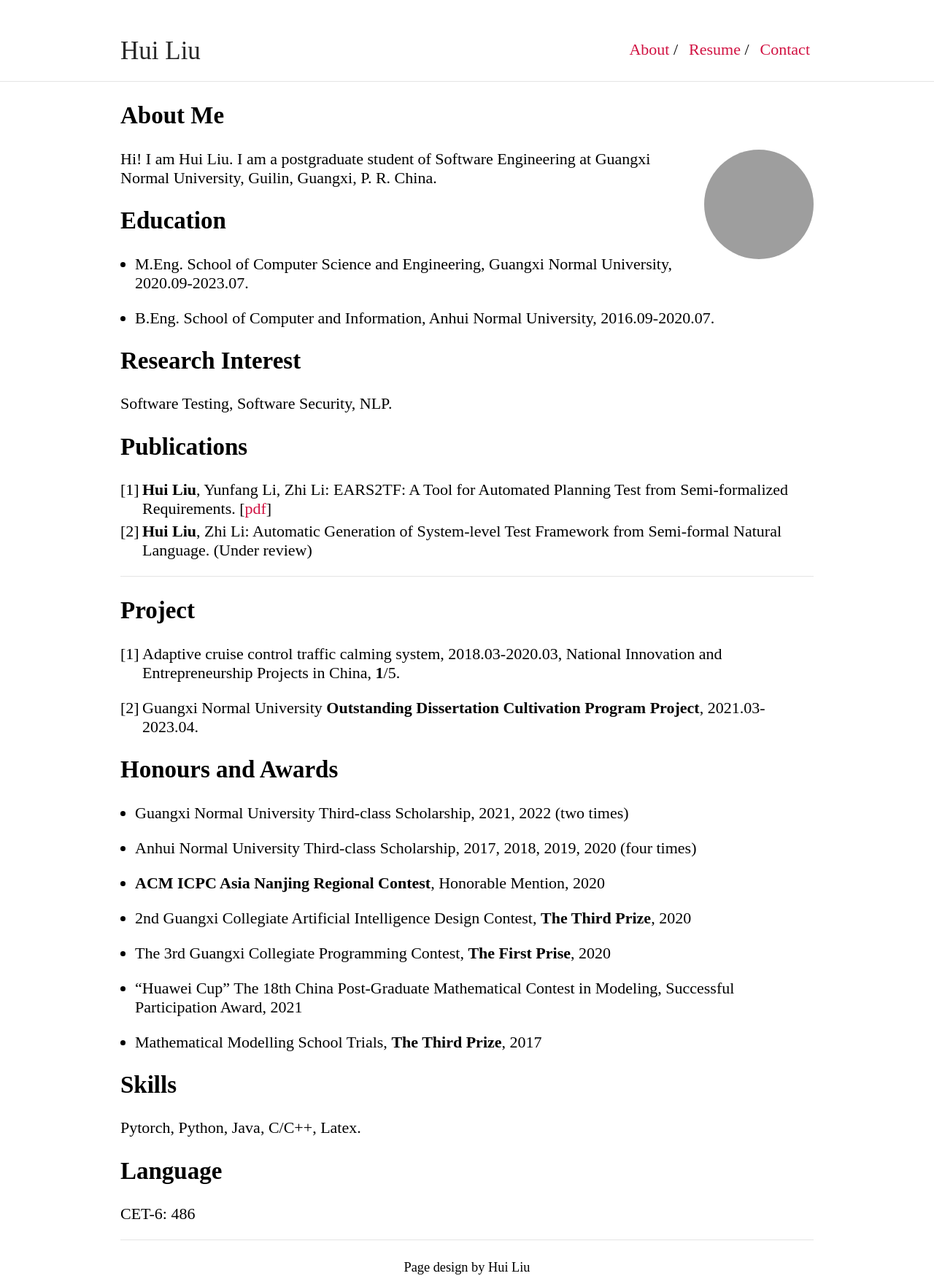
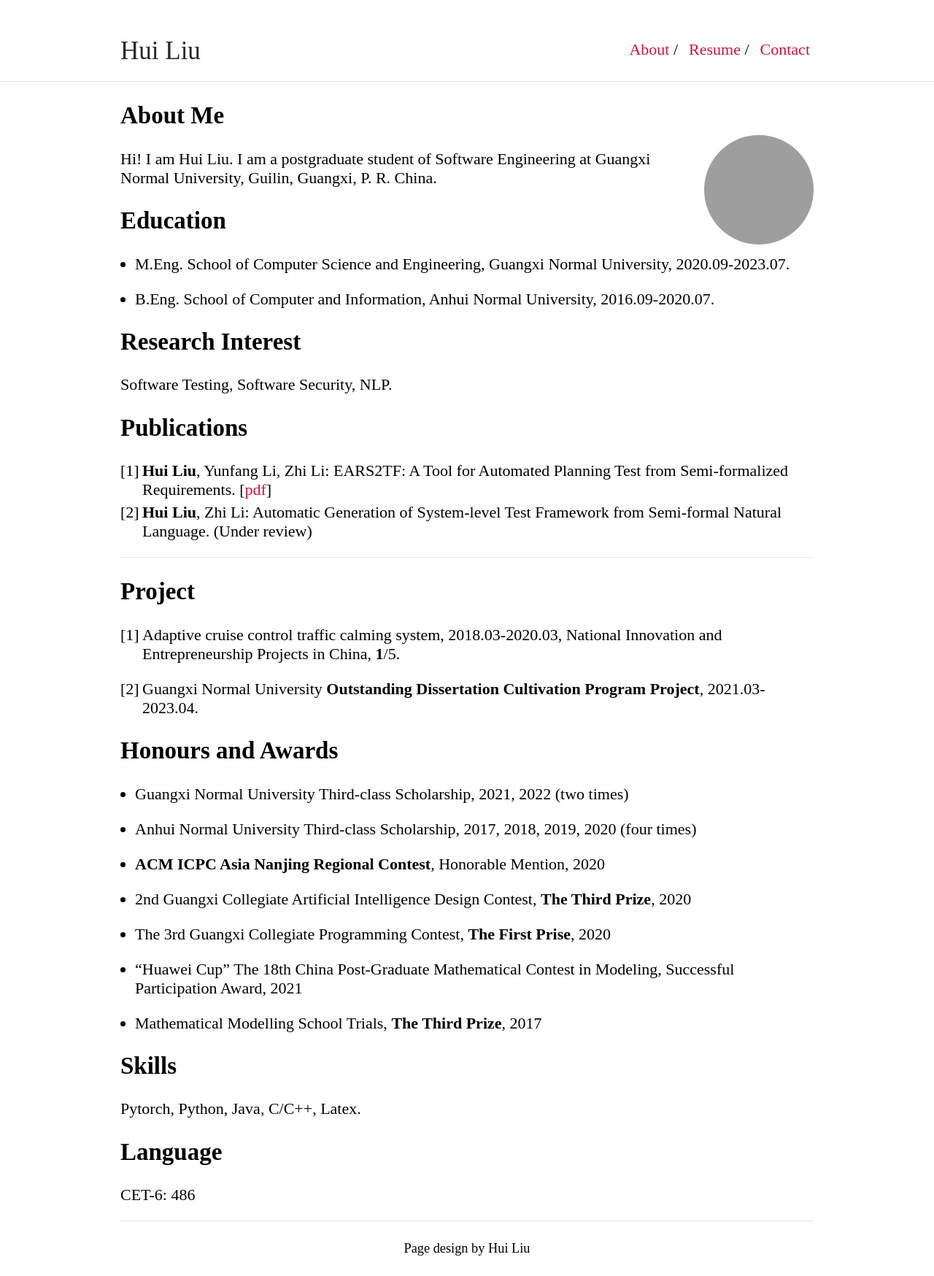
Before and after one commit to aloeordown/huiliu, a Jekyll site: the page built from index.md, in a window 1280 px wide. Shown: the whole page at 73% size. Built offline with Jekyll 4.4.1, drawn with Linux system fonts in a browser that asks for light colours; our own code applies the rules of GitHub Pages for plain Markdown files; after the commit the page ends 1722 px from its top, so only the background shows below that; grey boxes are pictures that could not be loaded.

Commit message:
Update typography.scss

```diff
--- a/_sass/typography.scss
+++ b/_sass/typography.scss
@@ -41,7 +41,7 @@
         width: $image-size;
         position: relative;
 //         margin: -10px 0 0px 40px;
-        margin: 0px 0 0px 30px;
+        margin: -20px 0 0px 30px;
         float: right;
         border-radius: 80%;
         p & {
```
